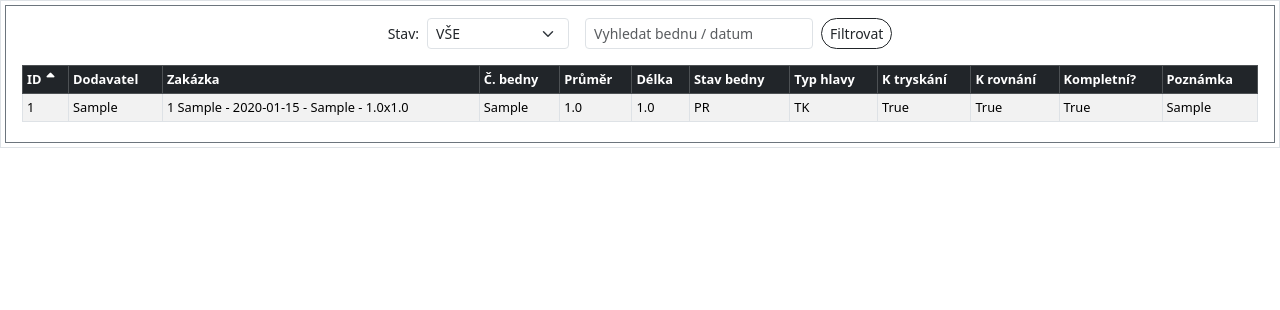
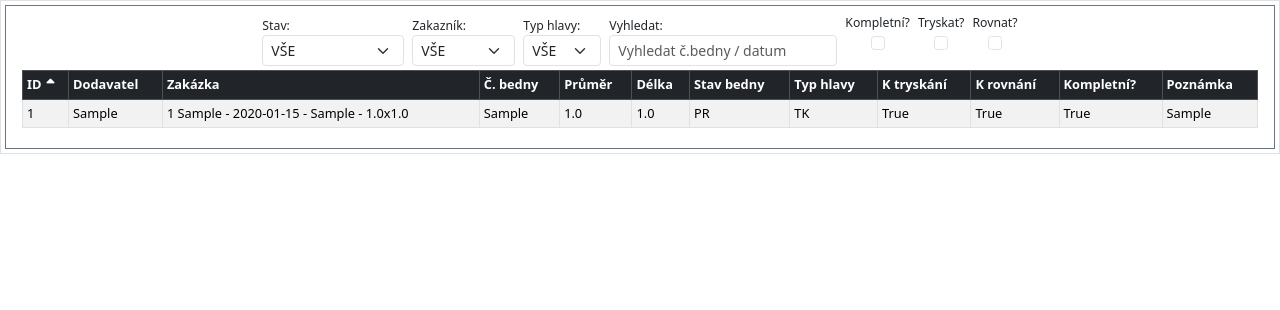
Before and after one commit to zpilat/Django_order_processing, a Django app: page /bedny/ in a window 1280 px wide. Shown: the top 310 px of the page. Run offline with Django 5.2, Linux system fonts and the light colour scheme; a user stored in the database is signed in; tables that the repository leaves empty hold one stand-in row (values such as "Sample post").

Commit message:
úprava zobrazení listview - dynamické filtrování pomocí htmx, nové filtry, render_to_response ve view a listview_table.html pro partials zobrazené pomocí htmx

```diff
--- a/orders/templates/orders/bedny_list.html
+++ b/orders/templates/orders/bedny_list.html
@@ -3,54 +3,73 @@
 {% load custom_filters %}
 
 {% block content %}
-<form method="GET" action="" class="d-flex flex-wrap justify-content-center align-items-center small my-2 gap-2">
-    <div class="mb-2 d-flex align-items-center">
-        <label for="stav_filter" class="me-2 mb-0">Stav:</label>
-        <select name="stav_filter" class="form-select form-select-sm me-2" id="stav_filter">
+<form
+    method="GET"
+    hx-get="."
+    hx-target="#listview-table"
+    hx-push-url="true"
+    hx-trigger="change, keyup delay:400ms from:input, submit"
+    class="row justify-content-center align-items-start small my-1 g-2"
+>
+    {# Select stav filtr: #}
+    <div class="col-auto my-0">
+        <label for="stav_filter" class="me-2 my-0 form-label small">Stav:</label>
+        <select name="stav_filter" class="form-select form-select-sm" id="stav_filter">
             {% for value, label in stav_choices %}
             <option value="{{ value }}" {% if request.GET.stav_filter == value %}selected{% endif %}>{{ label }}</option>
             {% endfor %}
         </select>
     </div>
-    <div class="mb-2">
-        <input class="form-control form-control-sm me-2" type="text" name="query" placeholder="Vyhledat bednu / datum" value="{{ request.GET.query }}">
+    {# Select zakaznik filtr: #}
+    <div class="col-auto my-0">
+        <label for="zakaznik_filter" class="me-2 my-0 form-label small">Zakazník:</label>
+        <select name="zakaznik_filter" class="form-select form-select-sm me-2" id="zakaznik_filter">
+            {% for value, label in zakaznik_choices %}
+            <option value="{{ value }}" {% if request.GET.zakaznik_filter == value %}selected{% endif %}>{{ label }}</option>
+            {% endfor %}
+        </select>
     </div>
-    <div class="mb-2">
-        <button class="btn btn-outline-dark btn-sm rounded-pill" type="submit">Filtrovat</button>
+    {# Select typ_hlavy filtr: #}
+    <div class="col-auto my-0">
+        <label for="typ_hlavy_filter" class="me-2 my-0 form-label small">Typ hlavy:</label>
+        <select name="typ_hlavy_filter" class="form-select form-select-sm me-2" id="typ_hlavy_filter">
+            {% for value, label in typ_hlavy_choices %}
+            <option value="{{ value }}" {% if request.GET.typ_hlavy_filter == value %}selected{% endif %}>{{ label }}</option>
+            {% endfor %}
+        </select>
     </div>
-    <input type="hidden" name="sort" value="{% if request.GET.sort %}{{ request.GET.sort }}{% else %}id{% endif %}">
-    <input type="hidden" name="order" value="{% if request.GET.order %}{{ request.GET.order }}{% else %}down{% endif %}">
+    {# Search filtr: #}
+    <div class="col-auto my-0">
+        <label for="query" class="me-2 my-0 form-label small">Vyhledat:</label>
+        <input class="form-control form-control-sm me-2" type="text" name="query" placeholder="Vyhledat č.bedny / datum" value="{{ request.GET.query }}">
+    </div>
+    {# Checkbox zakazka_komplet filtr: #}
+    <div class="col-auto d-flex flex-column align-items-center my-0">
+        <label for="zakazka_komplet" class="form-check-label small">Kompletní?</label>
+        <input type="checkbox" id="zakazka_komplet" name="zakazka_komplet" value="on"
+            class="form-check-input"
+            {% if request.GET.zakazka_komplet == 'on' %}checked{% endif %}>
+    </div>
+    {# Checkbox tryskat filtr: #}
+    <div class="col-auto d-flex flex-column align-items-center my-0">
+        <label for="tryskat" class="form-check-label small">Tryskat?</label>
+        <input type="checkbox" id="tryskat" name="tryskat" value="on"
+            class="form-check-input"
+            {% if request.GET.tryskat == 'on' %}checked{% endif %}>
+    </div>
+    {# Checkbox rovnat filtr: #}
+    <div class="col-auto d-flex flex-column align-items-center my-0">
+        <label for="rovnat" class="form-check-label small">Rovnat?</label>
+        <input type="checkbox" id="rovnat" name="rovnat" value="on"
+            class="form-check-input"
+            {% if request.GET.rovnat == 'on' %}checked{% endif %}>
+    </div>
+    {# Sort: #}
+    <input type="hidden" name="sort" value="{{ sort }}">
+    <input type="hidden" name="order" value="{{ order }}">
 </form>
 
-<div class="container-fluid">
-    <table class="table table-sm table-hover table-striped table-bordered">
-        <thead class="table-dark">
-            <tr>
-                {% with request.GET.urlencode as querystring %}
-                    {% for field, label in columns %}
-                        <th>
-                            <a href="?sort={{ field }}&order={% if sort == field and order == 'up' %}down{% else %}up{% endif %}&{{ querystring|url_remove_param:'sort,order' }}">
-                                {{ label }}
-                                {% if sort == field %}
-                                    <i class="fas fa-sort-{{ order }}"></i>
-                                {% elif not sort and forloop.first %}
-                                    <i class="fas fa-sort-down"></i>
-                                {% endif %}
-                            </a>
-                        </th>
-                    {% endfor %}
-                {% endwith %}
-            </tr>
-        </thead>
-        <tbody>
-            {% for item in object_list %}
-                <tr>
-                    {% for field, label in columns %}
-                        <td>{{ item|attr_chain:field }}</td>
-                    {% endfor %}
-                </tr>
-            {% endfor %}
-        </tbody>
-    </table>
+<div id="listview-table">
+    {% include "orders/partials/listview_table.html" %}
 </div>
 {% endblock %}
--- /dev/null
+++ b/orders/templates/orders/partials/listview_table.html
@@ -0,0 +1,33 @@
+{% load custom_filters %}
+
+<div class="container-fluid">
+    <table class="table table-sm table-hover table-striped table-bordered">
+        <thead class="table-dark">
+            <tr>
+                {% with request.GET.urlencode as querystring %}
+                    {% for field, label in columns %}
+                        <th>
+                            <a href="?sort={{ field }}&order={% if sort == field and order == 'up' %}down{% else %}up{% endif %}&{{ querystring|url_remove_param:'sort,order' }}">
+                                {{ label }}
+                                {% if sort == field %}
+                                    <i class="fas fa-sort-{{ order }}"></i>
+                                {% elif not sort and forloop.first %}
+                                    <i class="fas fa-sort-down"></i>
+                                {% endif %}
+                            </a>
+                        </th>
+                    {% endfor %}
+                {% endwith %}
+            </tr>
+        </thead>
+        <tbody>
+            {% for item in object_list %}
+                <tr>
+                    {% for field, label in columns %}
+                        <td>{{ item|attr_chain:field }}</td>
+                    {% endfor %}
+                </tr>
+            {% endfor %}
+        </tbody>
+    </table>
+</div>
--- a/orders/views.py
+++ b/orders/views.py
@@ -50,7 +50,9 @@ class BednyListView(LoginRequiredMixin, ListView):
             ('poznamka', 'Poznámka'),
         ]
 
-        stav_choices = [("", "VŠE")] + StavBednyChoice.choices
+        stav_choices = [("", "VŠE")] + list(StavBednyChoice.choices)
+        zakaznik_choices = [("", "VŠE")] + [(zakaznik.zkratka, zakaznik.zkratka) for zakaznik in Zakaznik.objects.all()]
+        typ_hlavy_choices = [("", "VŠE")] + list(TypHlavyChoice.choices)
 
         context.update({
             'db_table': 'bedny',
@@ -59,6 +61,13 @@ class BednyListView(LoginRequiredMixin, ListView):
             'query': self.request.GET.get('query', ''),
             'stav_filter': self.request.GET.get('stav_filter', 'VŠE'),
             'stav_choices': stav_choices,
+            'zakaznik_filter': self.request.GET.get('zakaznik_filter', 'VŠE'),
+            'zakaznik_choices': zakaznik_choices,
+            'typ_hlavy_filter': self.request.GET.get('typ_hlavy_filter', 'VŠE'),
+            'typ_hlavy_choices': typ_hlavy_choices,
+            'zakazka_komplet': self.request.GET.get('zakazka_komplet', ''),
+            'tryskat': self.request.GET.get('tryskat', ''),
+            'rovnat': self.request.GET.get('rovnat', ''),
             'columns': columns,
         })
         return context
@@ -72,15 +81,32 @@ class BednyListView(LoginRequiredMixin, ListView):
         - queryset: Filtrovaný a seřazený seznam beden.
         """
         queryset = Bedna.objects.all()
+
         query = self.request.GET.get('query', '')
         sort = self.request.GET.get('sort', 'id')
         order = self.request.GET.get('order', 'up')
         stav_filter = self.request.GET.get('stav_filter','VŠE')
+        zakaznik_filter = self.request.GET.get('zakaznik_filter', 'VŠE')
+        typ_hlavy_filter = self.request.GET.get('typ_hlavy_filter', 'VŠE')
+        filters = {'tryskat': self.request.GET.get('tryskat', ''),
+                   'rovnat': self.request.GET.get('rovnat', ''),
+                   'zakazka_id__komplet': self.request.GET.get('zakazka_komplet', '')}
+
 
         queryset = queryset.exclude(stav_bedny='EX')
 
         if stav_filter and stav_filter != 'VŠE':
             queryset = queryset.filter(stav_bedny=stav_filter)
+
+        if zakaznik_filter and zakaznik_filter != 'VŠE':
+            queryset = queryset.filter(zakazka_id__kamion_id__zakaznik_id__zkratka=zakaznik_filter)
+
+        if typ_hlavy_filter and typ_hlavy_filter != 'VŠE':
+            queryset = queryset.filter(zakazka_id__typ_hlavy=typ_hlavy_filter)
+
+        for field, value in filters.items():
+            if value == 'on':
+                queryset = queryset.filter(**{field: True})
 
         if query:
             queryset = queryset.filter(
@@ -93,3 +119,9 @@ class BednyListView(LoginRequiredMixin, ListView):
         queryset = queryset.order_by(sort)
 
         return queryset
+
+    def render_to_response(self, context, **response_kwargs):
+        if self.request.headers.get('Hx-Request') == 'true':
+            return render(self.request, "orders/partials/listview_table.html", context)
+        else:
+            return super().render_to_response(context, **response_kwargs)
```
Also changed, not shown: 1 other file.
